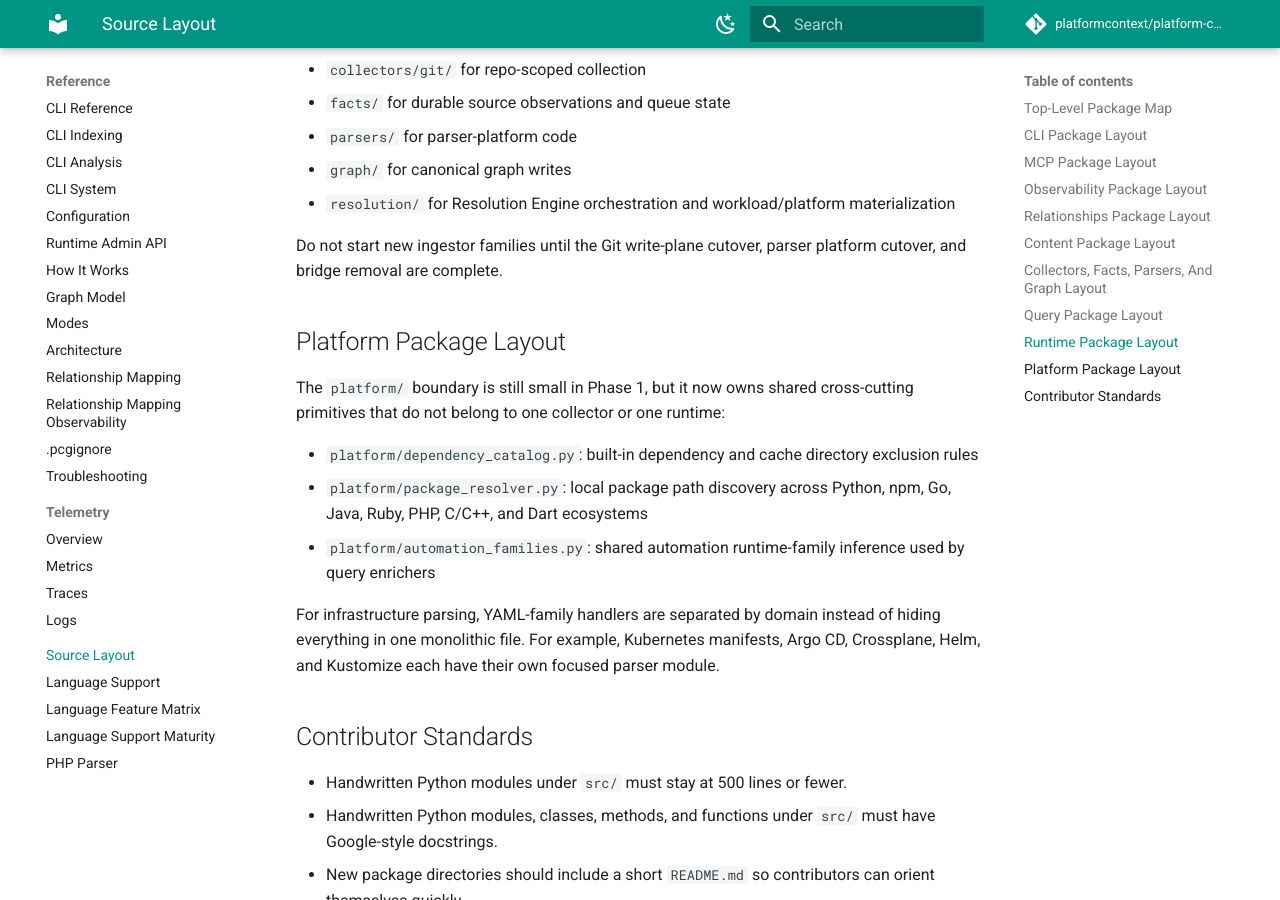
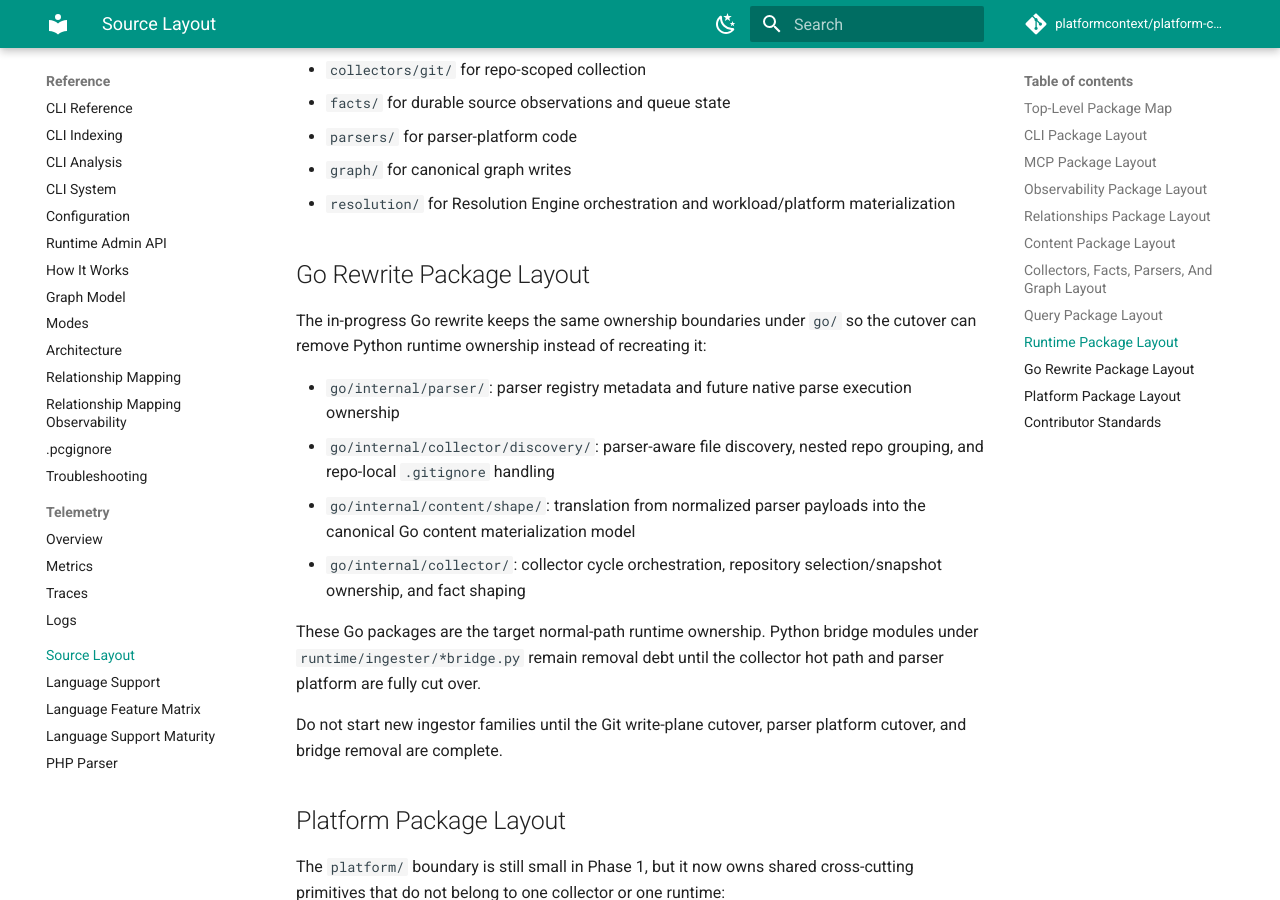
Before and after one commit to platformcontext/platform-context-graph, an MkDocs documentation site: the page built from docs/docs/reference/source-layout.md, in a window 1280 px wide and 900 px high, scrolled down 6120 px. Built offline with MkDocs 1.6.1 and Material for MkDocs 9.7.7, drawn with Linux system fonts in a browser that asks for light colours; comment, search, counter and statistics services are not loaded.

Commit message:
docs(cutover): record parser foundation slice

```diff
--- a/docs/docs/reference/source-layout.md
+++ b/docs/docs/reference/source-layout.md
@@ -195,6 +195,24 @@ The ingester increasingly depends on canonical packages rather than `tools/`:
 - `graph/` for canonical graph writes
 - `resolution/` for Resolution Engine orchestration and workload/platform materialization
 
+## Go Rewrite Package Layout
+
+The in-progress Go rewrite keeps the same ownership boundaries under `go/` so
+the cutover can remove Python runtime ownership instead of recreating it:
+
+- `go/internal/parser/`: parser registry metadata and future native parse
+  execution ownership
+- `go/internal/collector/discovery/`: parser-aware file discovery, nested repo
+  grouping, and repo-local `.gitignore` handling
+- `go/internal/content/shape/`: translation from normalized parser payloads
+  into the canonical Go content materialization model
+- `go/internal/collector/`: collector cycle orchestration, repository
+  selection/snapshot ownership, and fact shaping
+
+These Go packages are the target normal-path runtime ownership. Python bridge
+modules under `runtime/ingester/*bridge.py` remain removal debt until the
+collector hot path and parser platform are fully cut over.
+
 Do not start new ingestor families until the Git write-plane cutover, parser
 platform cutover, and bridge removal are complete.
 
```
Also changed, not shown: docs/docs/reference/local-testing.md (+6 -3 lines), docs/superpowers/plans/2026-04-12-go-data-plane-service-boundaries-and-ownership.md (+12 -0 lines), docs/superpowers/plans/2026-04-13-go-write-plane-conversion-cutover.md (+35 -10 lines).
